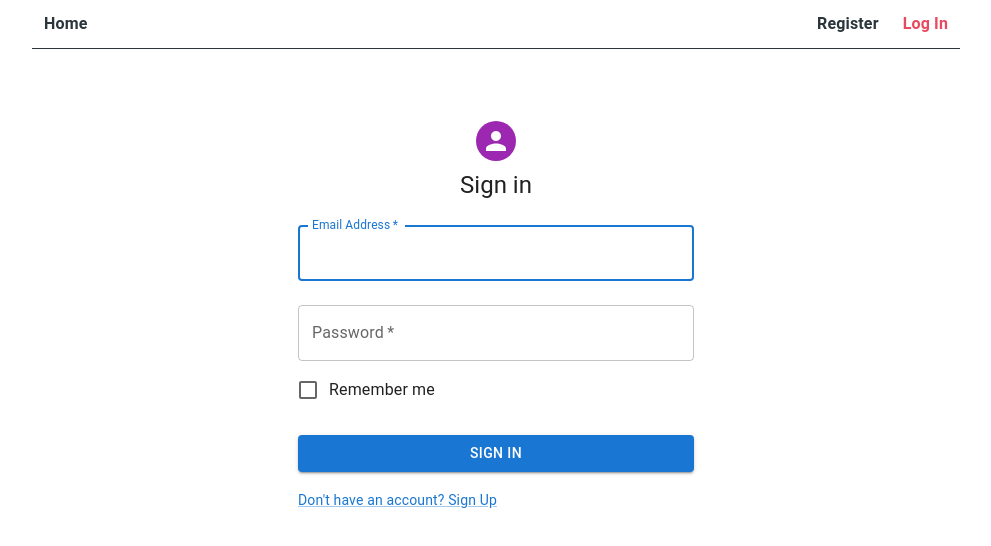
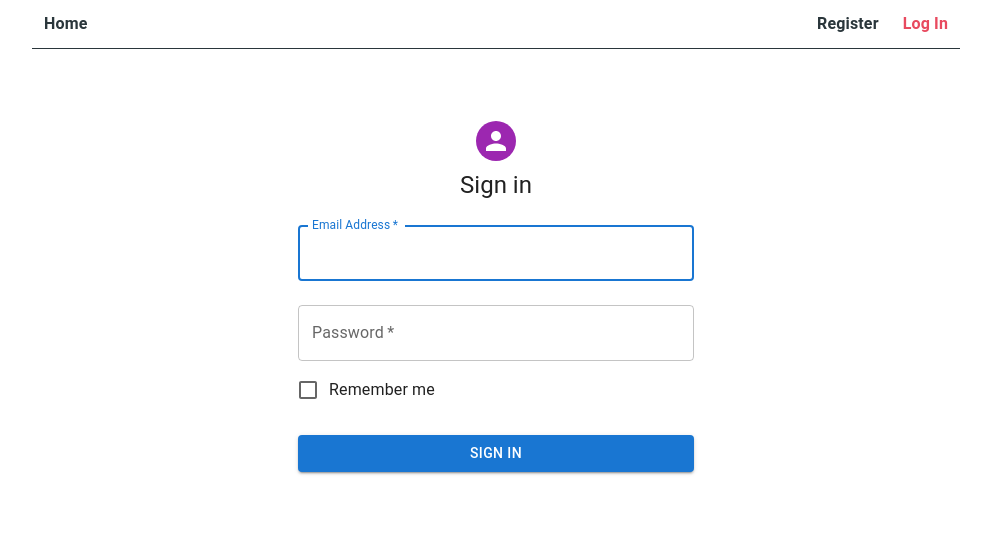
Before and after one commit to Ostrynska/goit-react-hw-08-phonebook, a React (Create React App) app: page /login in a window 1280 px wide. Shown: the top 546 px of the page, without its empty margins (144-1135 px from the left). Built offline with nearby package versions, Linux system fonts and the light colour scheme.

Commit message:
Update LoginForm.jsx

```diff
--- a/src/components/LoginForm/LoginForm.jsx
+++ b/src/components/LoginForm/LoginForm.jsx
@@ -5,8 +5,6 @@
 import TextField from '@mui/material/TextField';
 import FormControlLabel from '@mui/material/FormControlLabel';
 import Checkbox from '@mui/material/Checkbox';
-import Link from '@mui/material/Link';
-import Grid from '@mui/material/Grid';
 import Box from '@mui/material/Box';
 // import LockOutlinedIcon from '@mui/icons-material/LockOutlined';
 import Typography from '@mui/material/Typography';
@@ -90,13 +88,6 @@
             >
               Sign In
             </Button>
-            <Grid container>
-              <Grid item>
-                <Link href="#" variant="body2">
-                  {"Don't have an account? Sign Up"}
-                </Link>
-              </Grid>
-            </Grid>
           </Box>
         </Box>
       </Container>
```
